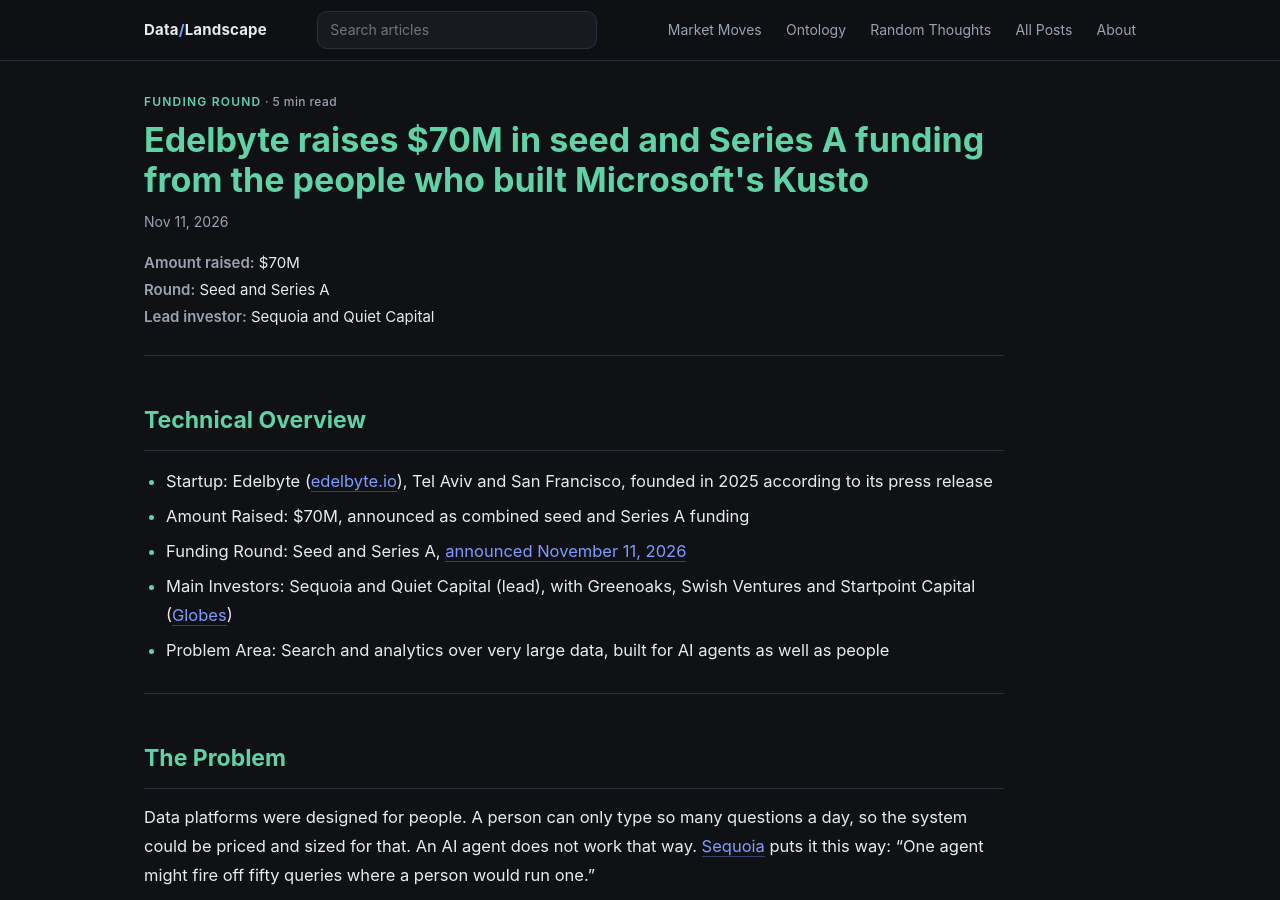
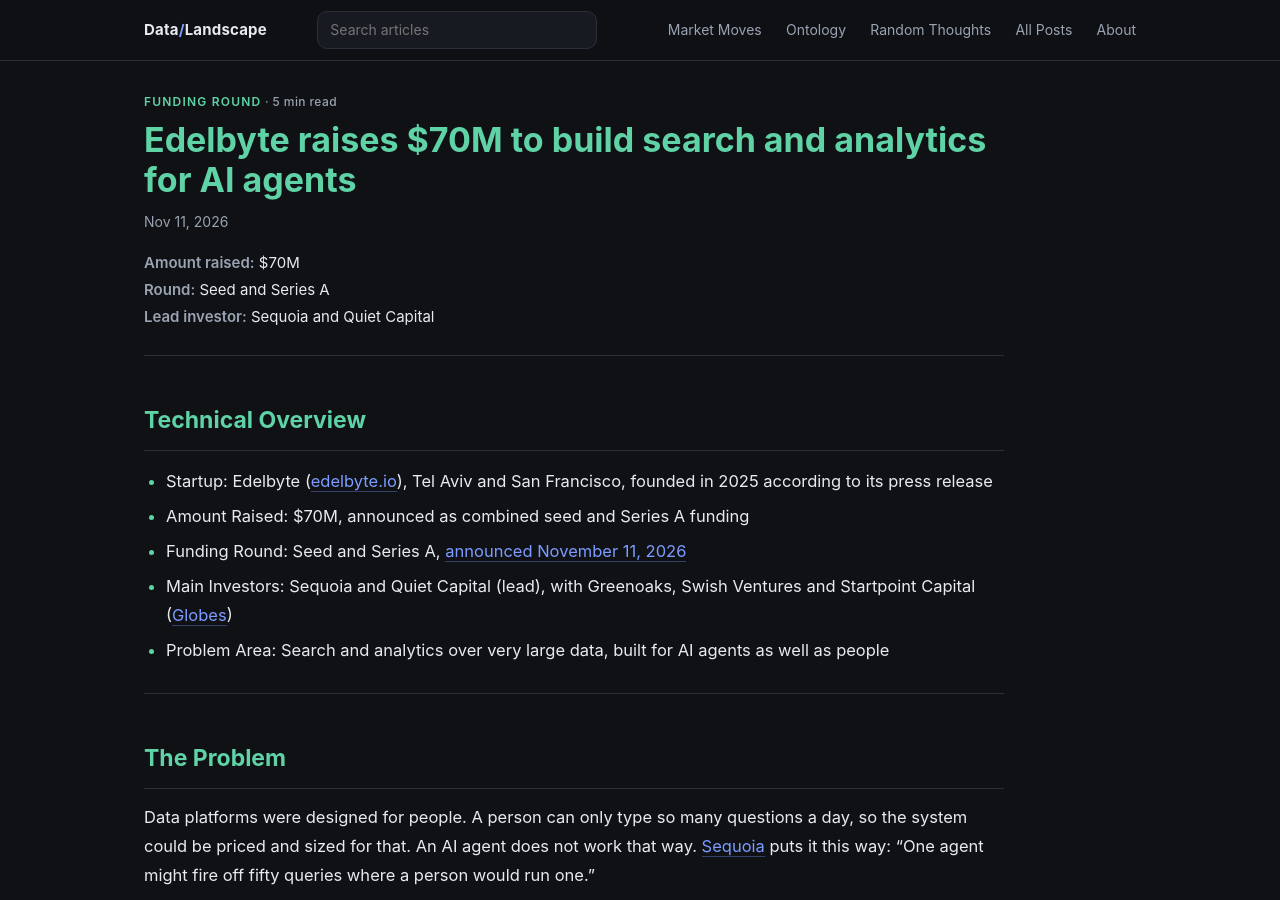
Before and after one commit to itayb-dt/data_landscape, a Jekyll site: the page built from blog_posts/fund/040_FUND_edelbyte_70m_seed_series_a.md, in a window 1280 px wide and 900 px high. Built offline with Jekyll 4.4.1, drawn with Linux system fonts in a browser that asks for light colours.

Commit message:
Simplify the Edelbyte title and add a plain-title rule to the prompts
The old title read as if the Kusto builders were the investors. Funding titles now follow: startup raises amount to do something.

Co-Authored-By: Claude Sonnet 5.5 <noreply@anthropic.com>

```diff
--- a/_data/events.yml
+++ b/_data/events.yml
@@ -19,7 +19,7 @@
   company: Edelbyte
   abbr: EB
   color: "#7c6cff"
-  headline: Edelbyte raises $70M in seed and Series A funding from the people who built Microsoft's Kusto
+  headline: Edelbyte raises $70M to build search and analytics for AI agents
   stage: Seed and Series A
   amount: "$70M"
   lead: Sequoia and Quiet Capital
--- a/blog_posts/fund/040_FUND_edelbyte_70m_seed_series_a.md
+++ b/blog_posts/fund/040_FUND_edelbyte_70m_seed_series_a.md
@@ -1,8 +1,8 @@
 ---
-title: "Edelbyte raises $70M in seed and Series A funding from the people who built Microsoft's Kusto"
+title: "Edelbyte raises $70M to build search and analytics for AI agents"
 published: 2026-11-11
 ---
-# Edelbyte Raises $70M Seed and Series A to Build Analytics for AI Agents
+# Edelbyte Raises $70M to Build Search and Analytics for AI Agents
 
 ## Technical Overview
 
```
Also changed, not shown: product/prompts/_writing_rules.md (+4 -0 lines), product/prompts/funding_round_blog_post_prompt.md (+3 -0 lines).
